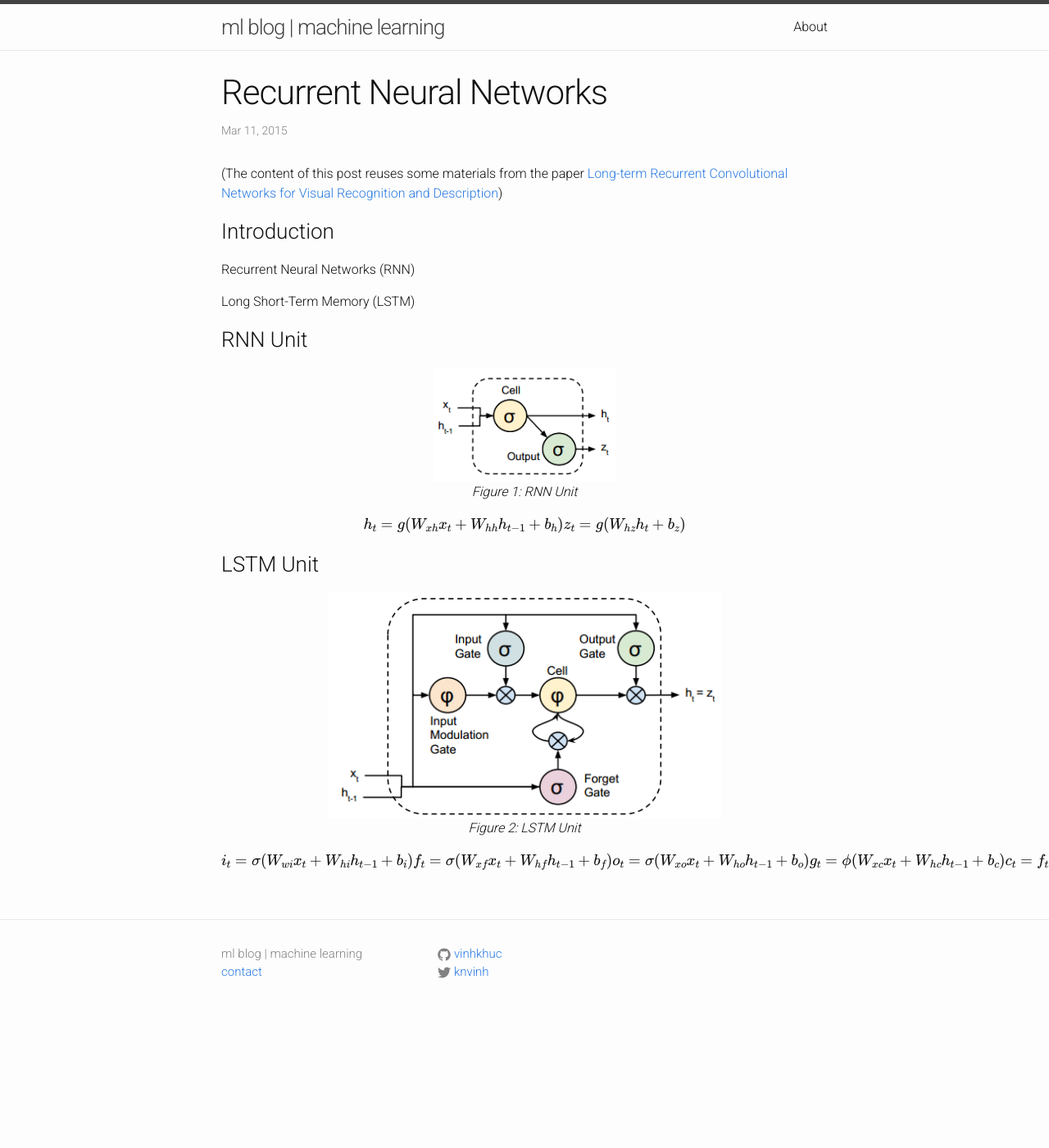
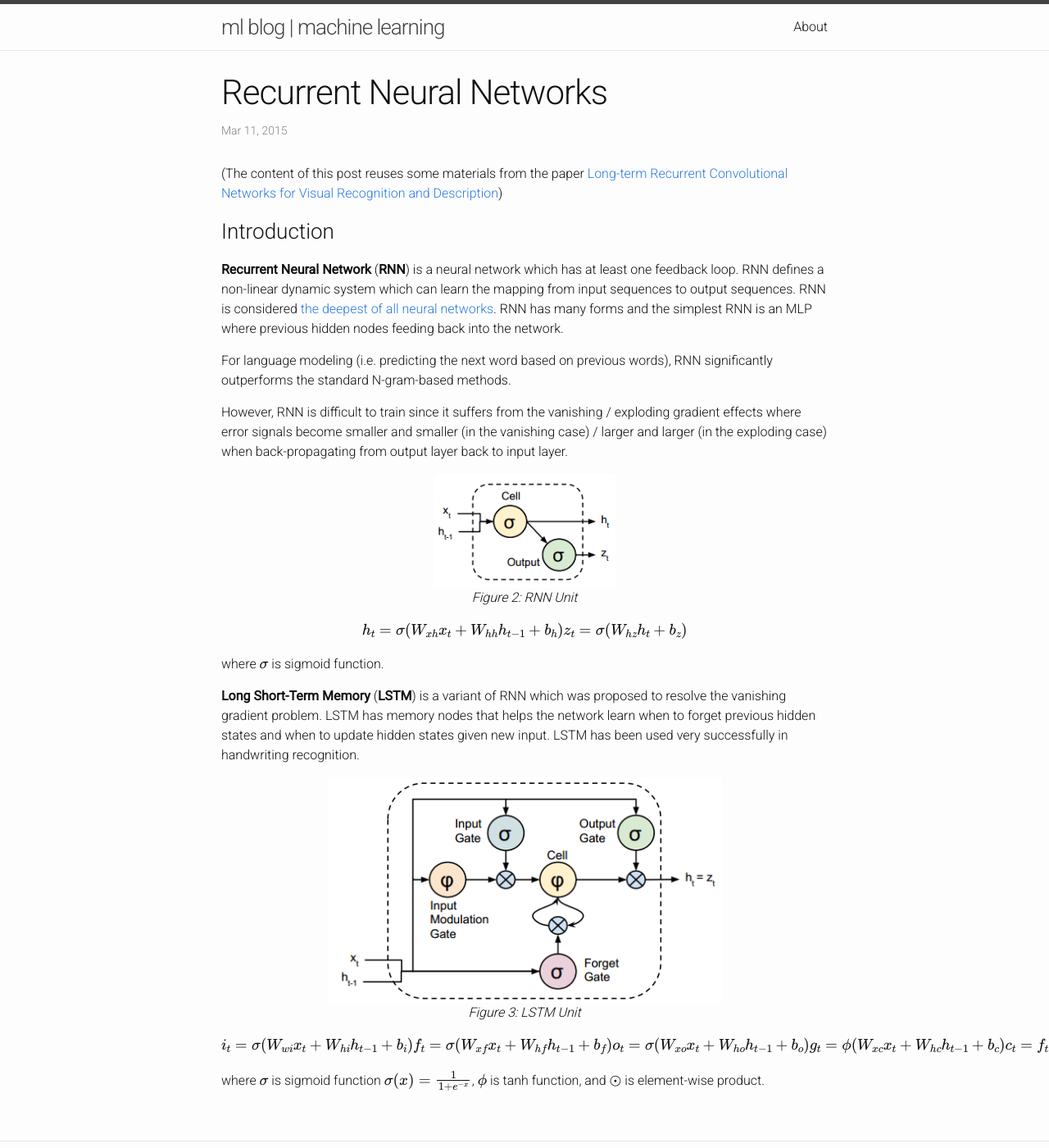
Before and after one commit to vinhkhuc/vinhkhuc.github.io, a Jekyll site: the page built from _posts/2015-03-11-rnn-lstm.md, in a window 1280 px wide and 1400 px high. Shown: the whole window at 82% size. Built offline with Jekyll 4.4.1, drawn with Linux system fonts in a browser that asks for light colours; formulas are drawn with MathJax 3; comment, search, counter and statistics services are not loaded.

Commit message:
Definitions of RNN and LSTM

```diff
--- a/_posts/2015-03-11-rnn-lstm.md
+++ b/_posts/2015-03-11-rnn-lstm.md
@@ -10,25 +10,37 @@ date:   2015-03-11 23:53:10
 Recognition and Description](//arxiv.org/abs/1411.4389))
 
 ### Introduction
-Recurrent Neural Networks (RNN)
+**Recurrent Neural Network** (**RNN**) is a neural network which has at least one feedback loop. RNN defines a non-linear
+dynamic system which can learn the mapping from input sequences to output sequences. RNN is considered [the deepest of
+all neural networks](http://www.reddit.com/r/MachineLearning/comments/2xcyrl/i_am_j%C3%BCrgen_schmidhuber_ama/cp43748).
+RNN has many forms and the simplest RNN is an MLP where previous hidden nodes feeding back into the network.
 
-Long Short-Term Memory (LSTM)
+For language modeling (i.e. predicting the next word based on previous words), RNN significantly outperforms the standard
+N-gram-based methods.
 
-### RNN Unit
+However, RNN is difficult to train since it suffers from the vanishing / exploding gradient effects
+where error signals become smaller and smaller (in the vanishing case) / larger and larger (in the exploding case) when
+back-propagating from output layer back to input layer.
+
 <div style="text-align:center;">
     <img src="/assets/2015-03-11-rnn-lstm/rnn-unit.png" width="30%" height="30%">
-    <p><em>Figure 1: RNN Unit</em></p>
+    <p><em>Figure 2: RNN Unit</em></p>
 </div>
 
 $$
-h_t = g(W_{xh} x_t + W_{hh} h_{t-1} + b_h) \\
-z_t = g(W_{hz} h_t + b_z)
+h_t = \sigma(W_{xh} x_t + W_{hh} h_{t-1} + b_h) \\
+z_t = \sigma(W_{hz} h_t + b_z)
 $$
 
-### LSTM Unit
+where $$\sigma$$ is sigmoid function.
+
+**Long Short-Term Memory** (**LSTM**) is a variant of RNN which was proposed to resolve the vanishing gradient problem.
+LSTM has memory nodes that helps the network learn when to forget previous hidden states and when to update hidden states
+given new input. LSTM has been used very successfully in handwriting recognition.
+
 <div style="text-align:center;">
     <img src="/assets/2015-03-11-rnn-lstm/lstm-unit.png" width="65%" height="65%">
-    <p><em>Figure 2: LSTM Unit</em></p>
+    <p><em>Figure 3: LSTM Unit</em></p>
 </div>
 
 $$
@@ -39,3 +51,6 @@ g_t = \phi(W_{xc} x_t + W_{hc} h_{t-1} + b_c)   \\
 c_t = f_t \odot c_{t-1} + i_t \odot g_t         \\
 h_t = o_t \odot \phi(c_t)
 $$
+
+where $$\sigma$$ is sigmoid function $$\sigma(x) = \frac{1}{1+e^{-x}}$$, $$\phi$$ is tanh function, and $$\odot$$ is
+element-wise product.
```
